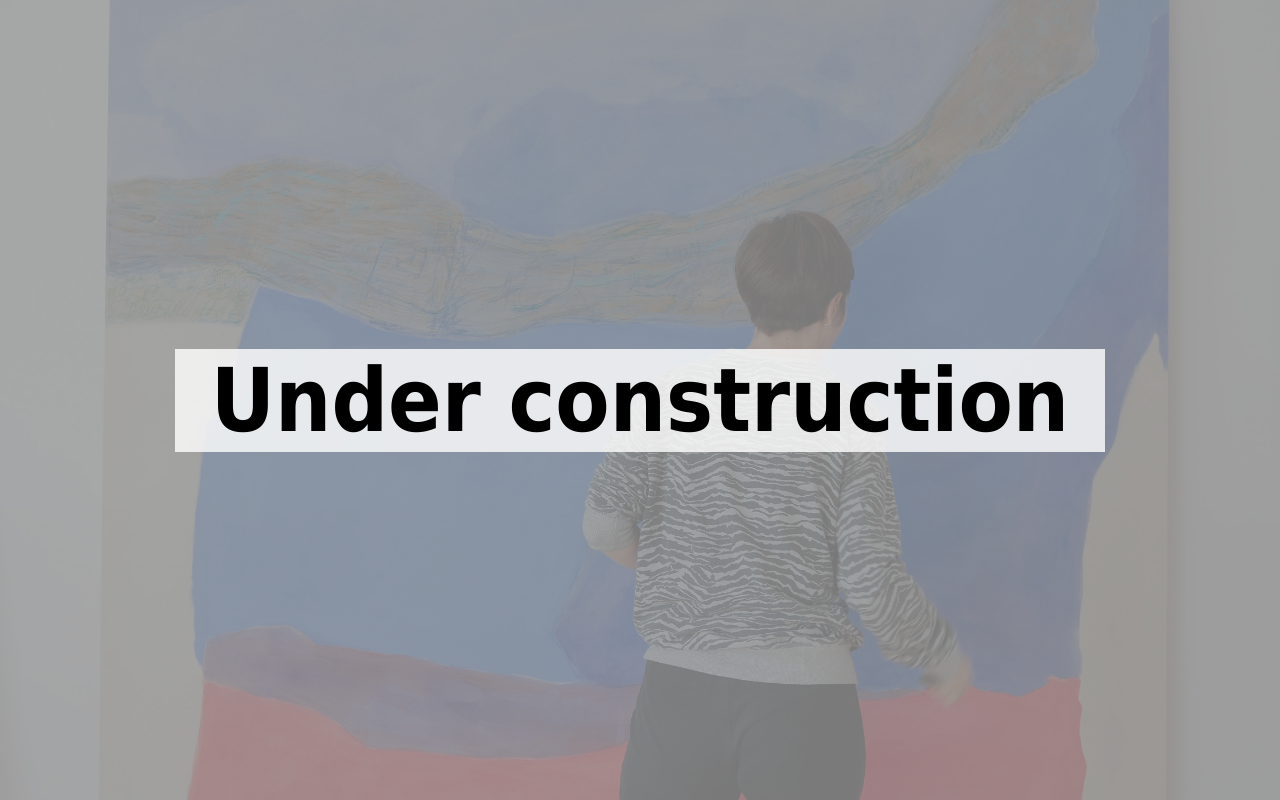
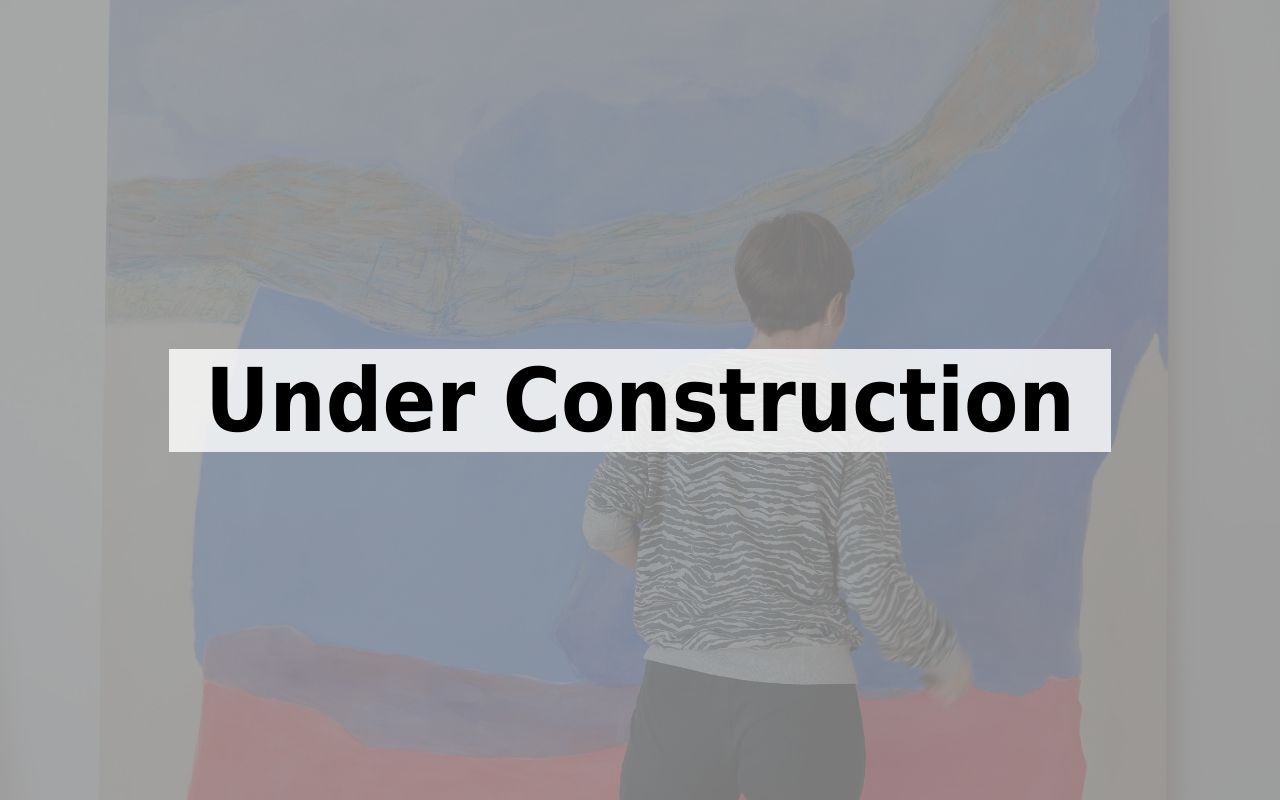
Before and after one commit to flash42/emosipos.com, a plain HTML site: page index.html in a window 1280 px wide. Drawn offline with Linux system fonts and the light colour scheme.

Commit message:
Fix text.

```diff
--- a/index.html
+++ b/index.html
@@ -45,7 +45,7 @@
 
 <body>
     <div class="background">
-        <div class="overlay"><strong class="title">Under construction</strong></div>
+        <div class="overlay"><strong class="title">Under Construction</strong></div>
     </div>
 </body>
 
```
